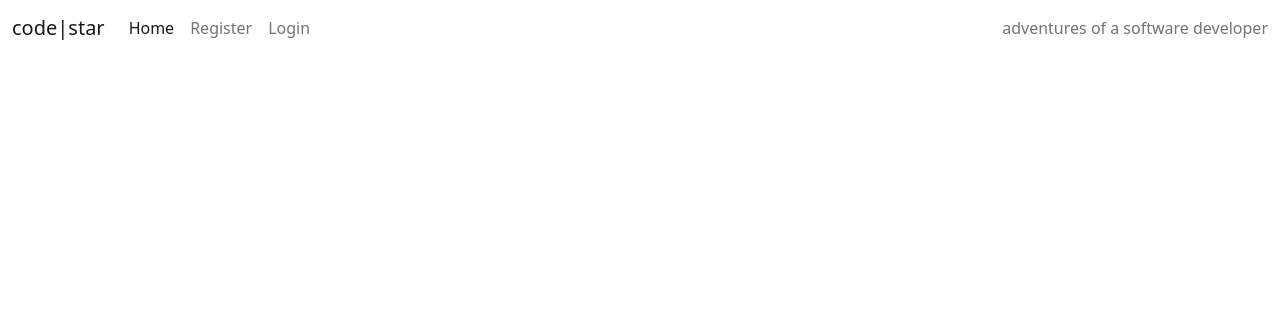
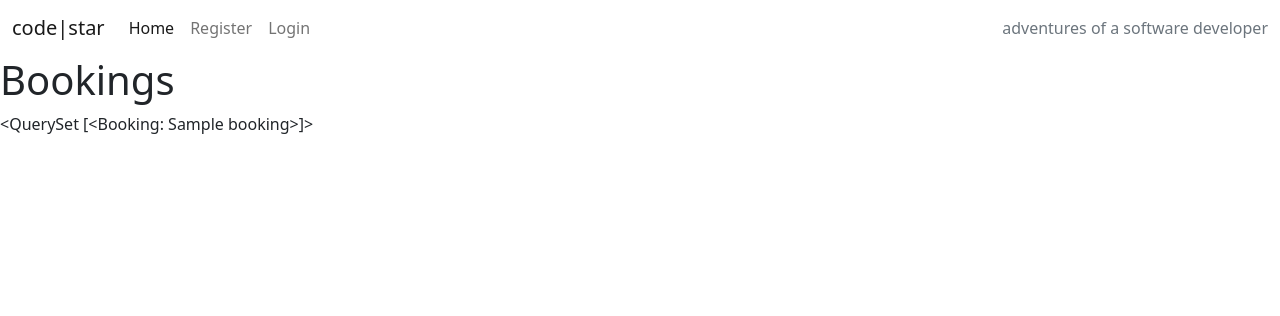
Before and after one commit to sblakedev/Project4, a Django app: template templates/booking.html in a window 1280 px wide. Shown: the top 316 px of the page. Run offline with Django 3.2, Linux system fonts and the light colour scheme; the template is opened without the code that fills it: values that come from a table or form of the project are taken from there, others are empty; tables that the repository leaves empty hold one stand-in row (values such as "Sample post"); parts of the project's set-up code (start-up, migrations or seed data) failed here and were passed over.

Commit message:
Create all_bookings, add bookings list to bookings_list.html

```diff
--- a/bookings/views.py
+++ b/bookings/views.py
@@ -7,3 +7,6 @@ class BookingsList(generic.ListView):
     model = Booking
     queryset = Booking.objects.order_by('booking_date', 'booking_time')
     template_name = 'bookings_list.html'
+
+def all_bookings(request):
+    bookings_list = Booking.objects.all()
--- a/templates/booking.html
+++ b/templates/booking.html
@@ -2,4 +2,8 @@
 
 {% block content %}
 
+    <h1>Bookings</h1>
+
+{{ bookings_list }}
+
 {%endblock%}
```
